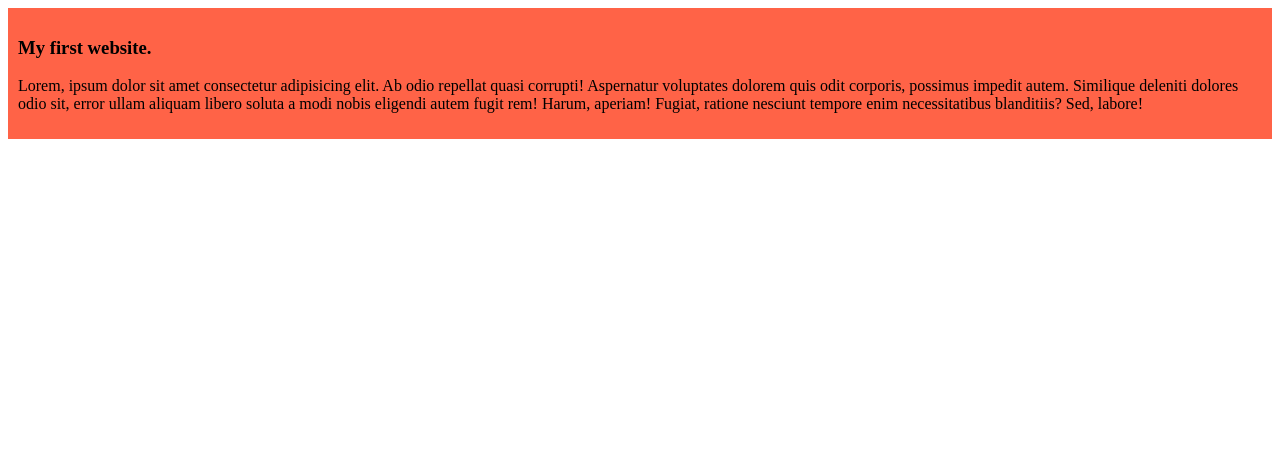
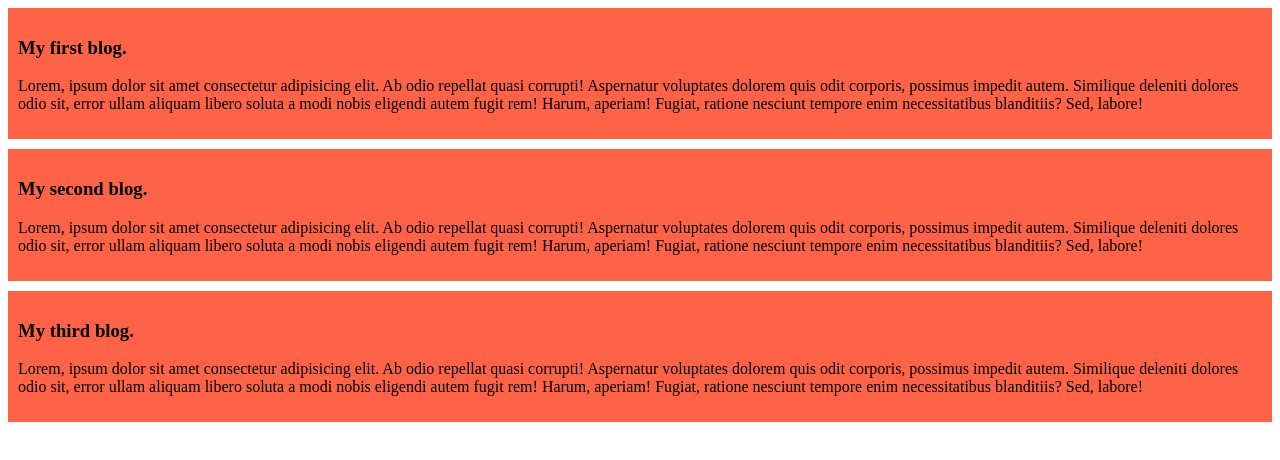
Before and after one commit to ShahriarHossainBiplob/my-simple-website, a plain HTML site: page index.html in a window 1280 px wide. Drawn offline with Linux system fonts and the light colour scheme.

Commit message:
added second and third blog

```diff
--- a/index.html
+++ b/index.html
@@ -8,7 +8,15 @@
 </head>
 <body>
   <div>
-   <h3>My first website.</h3>
+   <h3>My first blog.</h3>
+   <p>Lorem, ipsum dolor sit amet consectetur adipisicing elit. Ab odio repellat quasi corrupti! Aspernatur voluptates dolorem quis odit corporis, possimus impedit autem. Similique deleniti dolores odio sit, error ullam aliquam libero soluta a modi nobis eligendi autem fugit rem! Harum, aperiam! Fugiat, ratione nesciunt tempore enim necessitatibus blanditiis? Sed, labore!</p>
+  </div>
+  <div>
+   <h3>My second blog.</h3>
+   <p>Lorem, ipsum dolor sit amet consectetur adipisicing elit. Ab odio repellat quasi corrupti! Aspernatur voluptates dolorem quis odit corporis, possimus impedit autem. Similique deleniti dolores odio sit, error ullam aliquam libero soluta a modi nobis eligendi autem fugit rem! Harum, aperiam! Fugiat, ratione nesciunt tempore enim necessitatibus blanditiis? Sed, labore!</p>
+  </div>
+  <div>
+   <h3>My third blog.</h3>
    <p>Lorem, ipsum dolor sit amet consectetur adipisicing elit. Ab odio repellat quasi corrupti! Aspernatur voluptates dolorem quis odit corporis, possimus impedit autem. Similique deleniti dolores odio sit, error ullam aliquam libero soluta a modi nobis eligendi autem fugit rem! Harum, aperiam! Fugiat, ratione nesciunt tempore enim necessitatibus blanditiis? Sed, labore!</p>
   </div>
 </body>
--- a/styles/blog.css
+++ b/styles/blog.css
@@ -1,5 +1,5 @@
 div{
  background-color: tomato;
  padding: 10px;
-
+ margin-bottom: 10px;
 }
```
